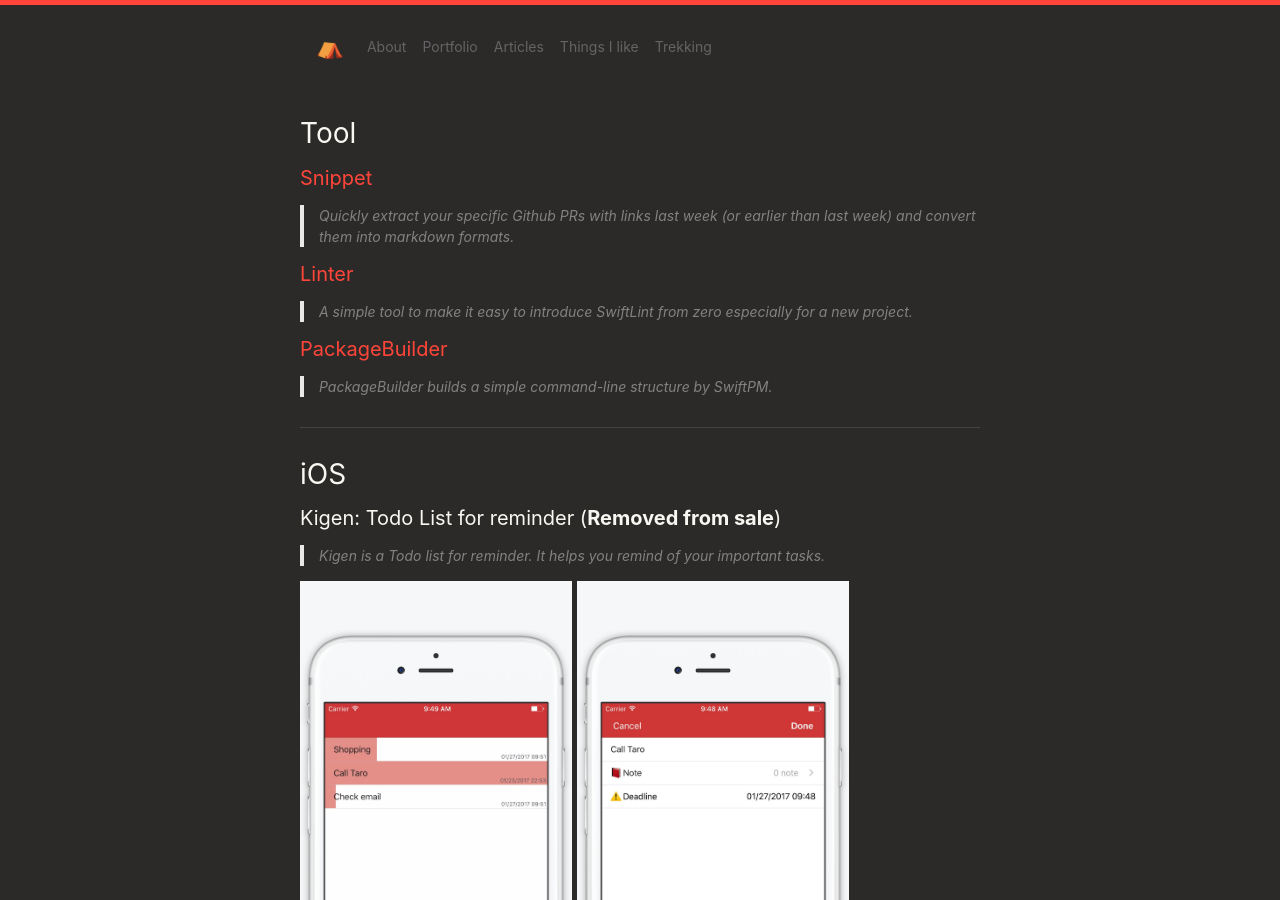
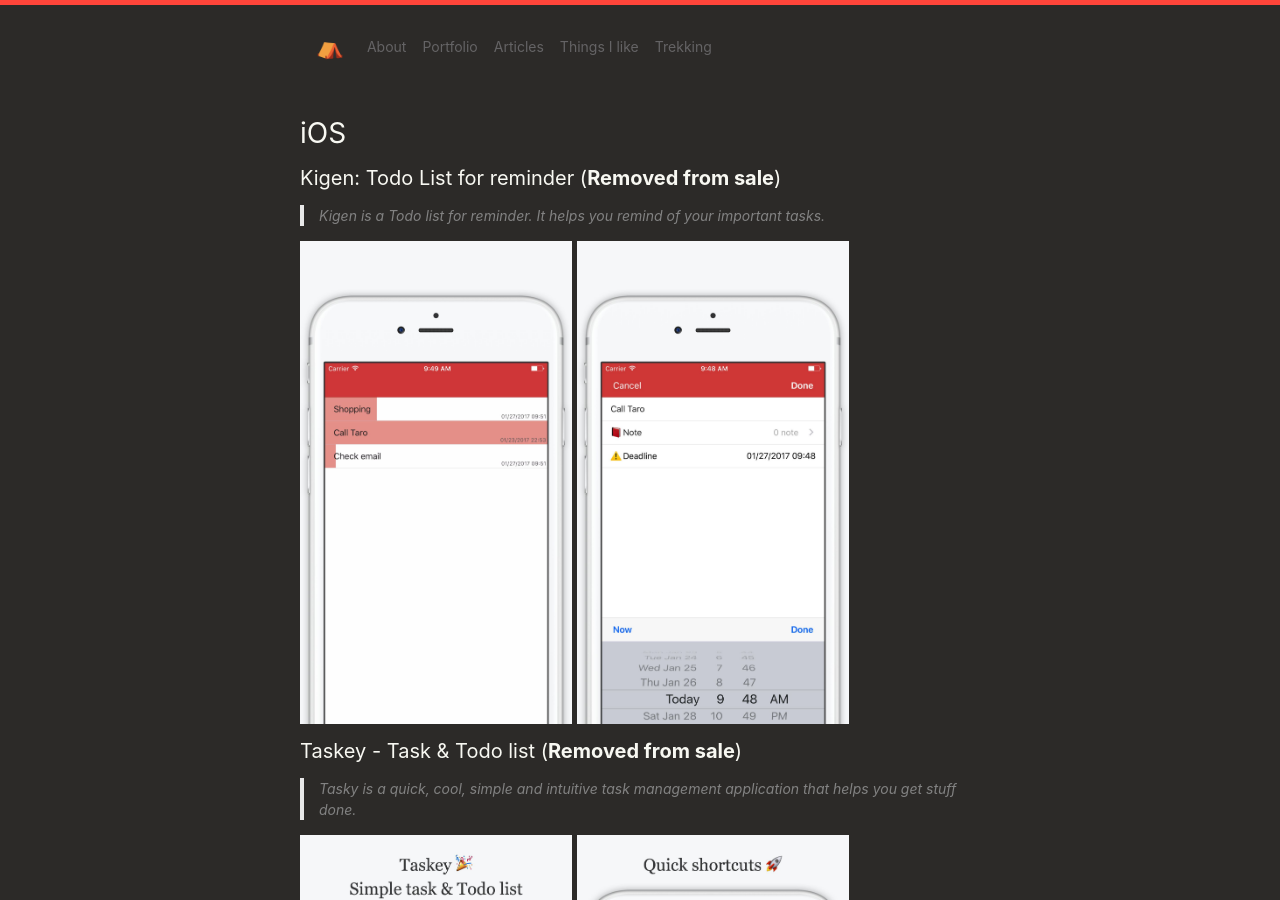
Before and after one commit to pixyzehn/pixyzehn.com, a Jekyll site: the page built from pages/portfolio.md, in a window 1280 px wide and 900 px high. Built offline with Jekyll 4.4.1, drawn with Linux system fonts in a browser that asks for light colours; nearby versions of some CDN libraries; library files that are not in the unit come from our copies.

Commit message:
Updage page

```diff
--- a/pages/portfolio.md
+++ b/pages/portfolio.md
@@ -2,22 +2,6 @@
 layout: page
 title: Portfolio
 permalink: /portfolio/
----
-
-## Tool
-
-#### [Snippet](https://github.com/pixyzehn/Snippet)
-
-> Quickly extract your specific Github PRs with links last week (or earlier than last week) and convert them into markdown formats.
-
-#### [Linter](https://github.com/pixyzehn/Linter)
-
-> A simple tool to make it easy to introduce SwiftLint from zero especially for a new project.
-
-#### [PackageBuilder](https://github.com/pixyzehn/PackageBuilder)
-
-> PackageBuilder builds a simple command-line structure by SwiftPM.
-
 ---
 
 ## iOS
```
